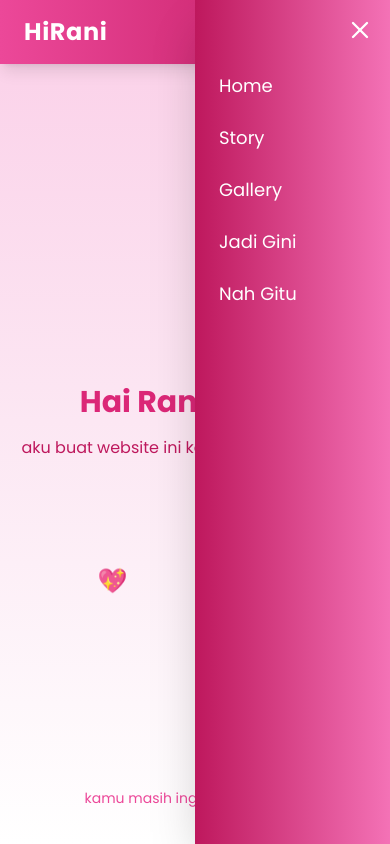
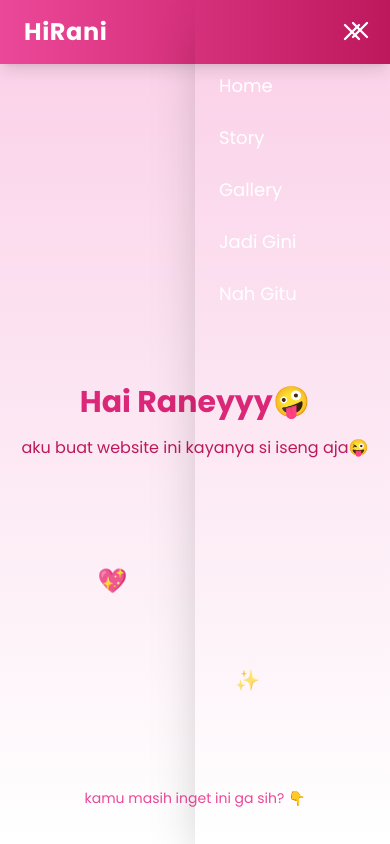
Before and after one commit to septianadip17/serani, a React (Vite) app: page / in a window 390 px wide. Both pictures are taken after a click on the button 352 px from the left and 32 px from the top of the page. Shown: the top 844 px of the page. Built offline with nearby package versions, Linux system fonts and the light colour scheme.

Commit message:
Update Navbar component's mobile menu background gradient for improved aesthetics

```diff
--- a/src/components/Navbar.jsx
+++ b/src/components/Navbar.jsx
@@ -63,7 +63,7 @@ export default function Navbar() {
             animate={{ x: 0 }}
             exit={{ x: "100%" }}
             transition={{ type: "spring", stiffness: 80, damping: 20 }}
-            className="fixed top-0 right-0 h-full w-2/4  bg-gradient-to-r from-pink-700 to-pink-400 shadow-2xl p-6 md:hidden z-40"
+            className="fixed top-0 right-0 h-full w-2/4 bg-linear-65 from-purple-500 to-pink-500 shadow-2xl p-6 md:hidden z-40"
           >
             {/* Close button inside */}
             <button
```
